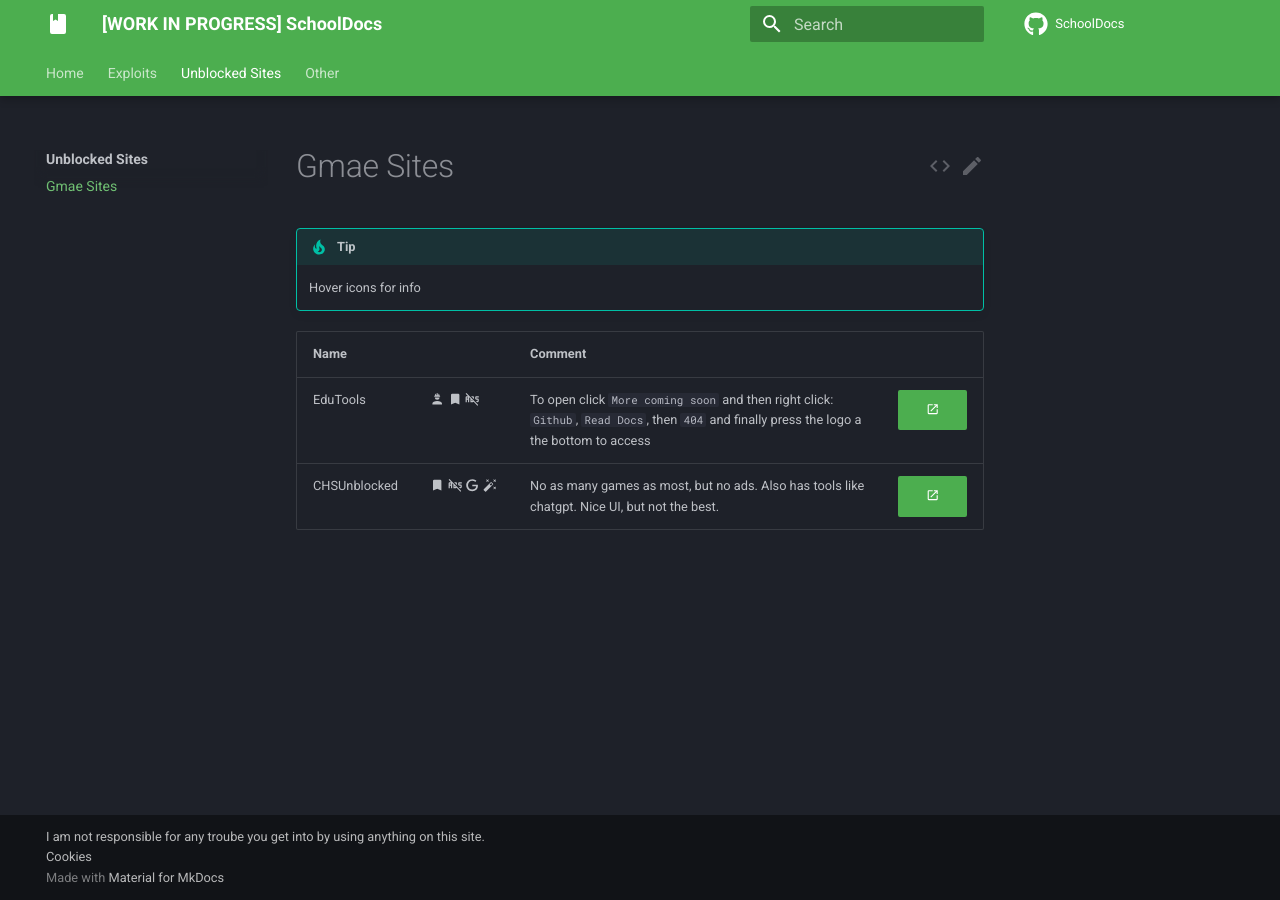
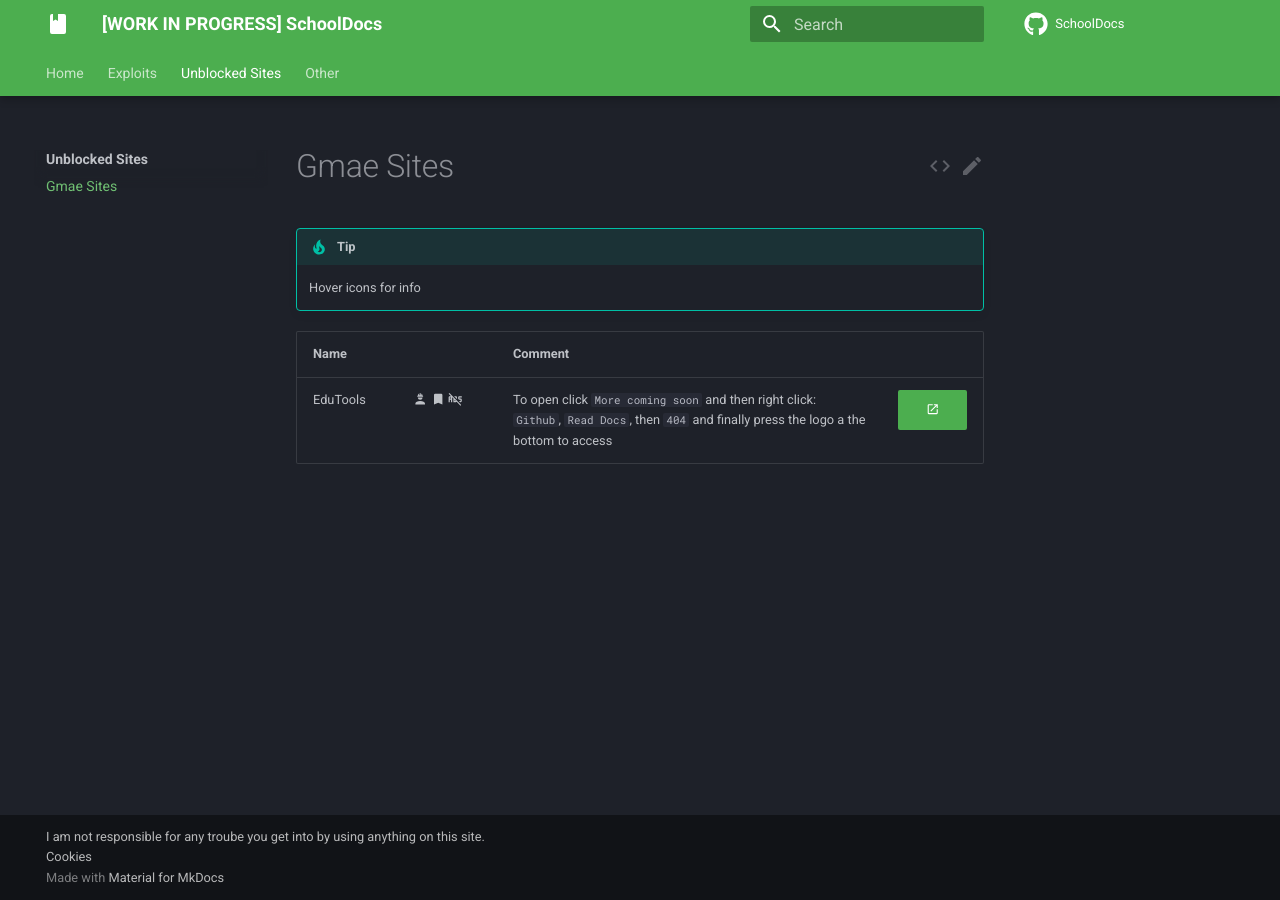
Before and after one commit to SchoolDocs/SchoolDocs.github.io, an MkDocs documentation site: the page built from docs/unblocked/gmae.md, in a window 1280 px wide. Built offline with MkDocs 1.6.1 and Material for MkDocs 9.7.7, drawn with Linux system fonts in a browser that asks for light colours; comment, search, counter and statistics services are not loaded.

Commit message:
remove restricted site

```diff
--- a/docs/unblocked/gmae.md
+++ b/docs/unblocked/gmae.md
@@ -5,4 +5,3 @@
 | Name         |                                                                                                                                                                        | Comment                                                                                                                                    |                                                                                                |
 | ------------ | ---------------------------------------------------------------------------------------------------------------------------------------------------------------------- | ------------------------------------------------------------------------------------------------------------------------------------------ | ---------------------------------------------------------------------------------------------- |
 | EduTools     | :material-account-hard-hat:{ title="Work in progress/Under construction" } :material-bookmark:{ title="Recommended" } :material-advertisements-off:{ title="No ads" }  | To open click `More coming soon` and then right click: `Github`, `Read Docs`, then `404` and finally press the logo a the bottom to access | [:material-open-in-new:](https://educationaltools.github.io){ .md-button .md-button--primary } |
-| CHSUnblocked | :material-bookmark:{ title="Recommended" } :material-advertisements-off:{ title="No ads" } :material-google:{ title="Google Sites" } :material-auto-fix:{ title="AI" } | No as many games as most, but no ads. Also has tools like chatgpt. Nice UI, but not the best.                                              | [:material-open-in-new:](https://chsunblocked.github.io){ .md-button .md-button--primary }     |
```
